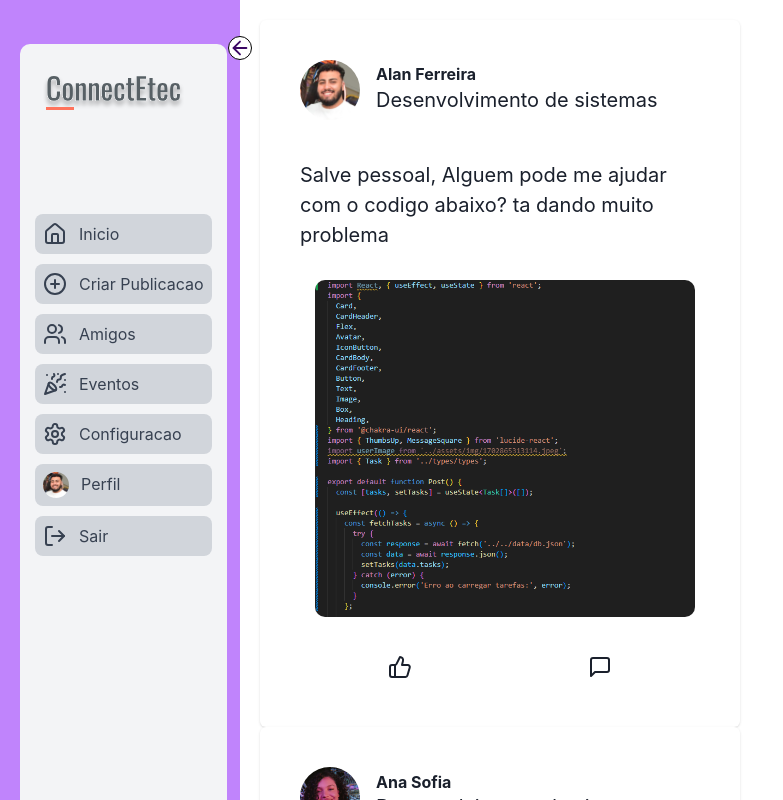
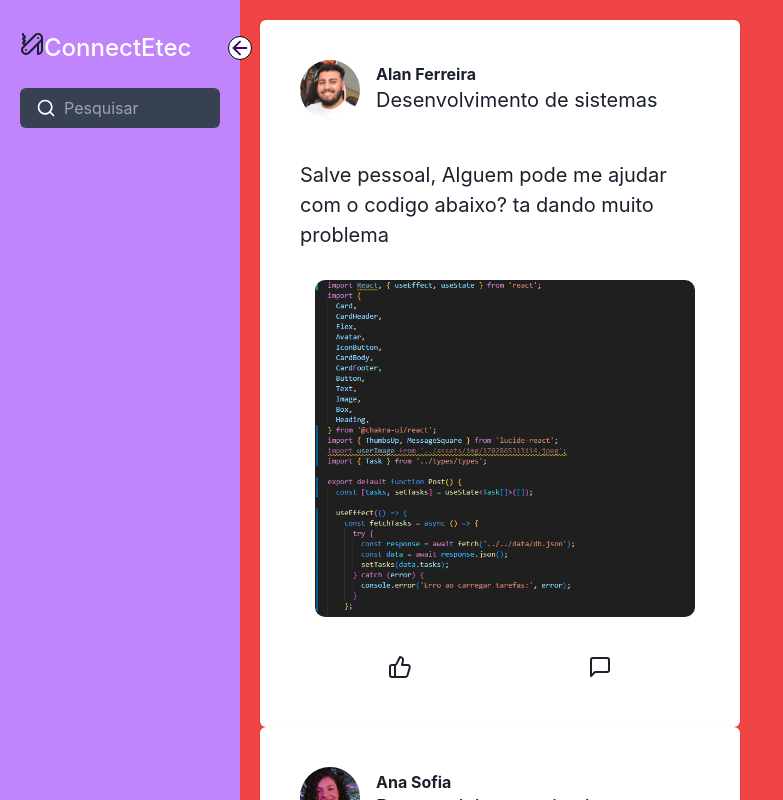
Before and after one commit to ferreiraalan13/ConnectEtec, a React (Vite) app: page /home in a window 1280 px wide. Both pictures are taken after typing "name@example.com", "Sample123" into the empty fields and a click on the button "Login". Shown: the whole page, without its empty margins (0-783 px from the left). Built offline with nearby package versions, Linux system fonts and the light colour scheme; no server answers.

Commit message:
ajustes menu 2

```diff
--- a/src/pages/home/Home.tsx
+++ b/src/pages/home/Home.tsx
@@ -4,23 +4,18 @@ import { Box, Container, Flex } from "@chakra-ui/react";
 import Evento from "../../components/Evento";
 import Menu from "../../components/Menu";
 
-import { ArrowLeft } from "lucide-react";
+import { ArrowLeft, Home, PocketKnife, Search } from "lucide-react";
 import { useState } from "react";
+import ItensMenu from "../../components/ItensMenu";
 
 export default function App() {
   const [open, setOpen] = useState(true);
 
   return (
-    <Container
-      minW={"100%"}
-      p={0}
-      height={"100vh"}
-      overflow={"hidden"}
-      display={"flex"}
-    >
-      <Box
+    <Box height={"100vh"} overflow={"hidden"} className="flex bg-red-500">
+      <div
         className={`bg-purple-400 h-screen p-5 pt-8 ${
-          open ? "w-72" : "w-15"
+          open ? "w-72" : "w-20"
         } duration-300 relative`}
       >
         <ArrowLeft
@@ -29,8 +24,38 @@ export default function App() {
           }`}
           onClick={() => setOpen(!open)}
         />
-        <Menu />
-      </Box>
+
+        <div className="inline-flex">
+          <PocketKnife className="text-4xl cursor-pointer block float-left" />
+          <h1
+            className={`text-white origin-left font-medium text-2xl duration-300 ${
+              !open && "scale-0"
+            }`}
+          >
+            ConnectEtec
+          </h1>
+        </div>
+
+        <div
+          className={`flex items-center rounded-md bg-gray-700 mt-6 ${
+            !open ? "px-2.5" : "px-4"
+          } py-2`}
+        >
+          <Search
+            className={`text-white text-lg float-left cursor-pointer ${
+              open && "mr-2"
+            } `}
+          />
+          <input
+            type="search"
+            placeholder="Pesquisar"
+            className={`text-base text-white bg-transparent w-full focus:outline-none ${
+              !open && "hidden"
+            }`}
+          />
+        </div>
+      </div>
+
       <Box
         padding={"20px"}
         css={{
@@ -50,8 +75,7 @@ export default function App() {
         width={"100%"}
       >
         <Post />
-        <Evento />
       </Box>
-    </Container>
+    </Box>
   );
 }
```
